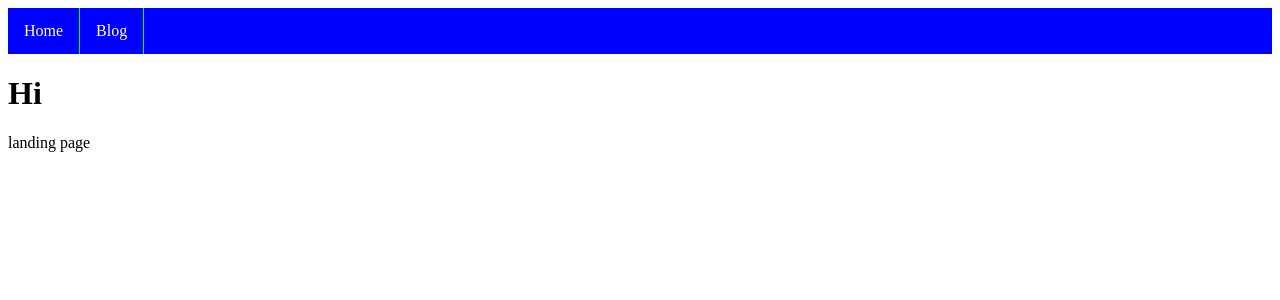
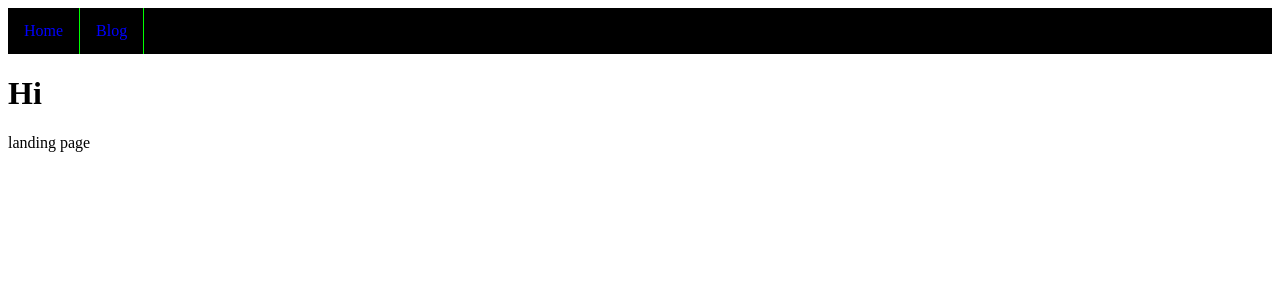
Before and after one commit to HCGK/HCGK.github.io, a Jekyll site: the page built from index.html, in a window 1280 px wide. Shown: the top 300 px of the page. Built offline with Jekyll 4.4.1, drawn with Linux system fonts in a browser that asks for light colours.

Commit message:
Update main.css

```diff
--- a/css/main.css
+++ b/css/main.css
@@ -4,7 +4,7 @@
     margin: 0;
     padding: 0;
     overflow: hidden;
-    background-color: #00F;
+    background-color: #000;
   }
 
   li#menu_item {
@@ -18,7 +18,7 @@
 
   li#menu_item a {
     display: block;
-    color: white;
+    color: Blue;
     text-align: center;
     padding: 14px 16px;
     text-decoration: none;
```
